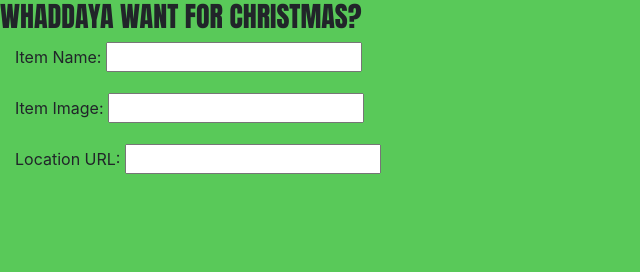
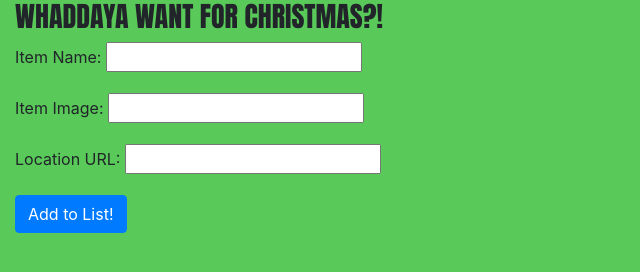
Before and after one commit to czwainz/gift-list, a website with bundled scripts: page public/index.html in a window 1280 px wide. Shown: the whole page, without its empty margins (0-640 px from the left). Built offline with nearby package versions, Linux system fonts and the light colour scheme; files whose address does not match are found by name.

Commit message:
Updated form

```diff
--- a/public/index.html
+++ b/public/index.html
@@ -15,7 +15,10 @@
 
   <div class="container-fluid">
     <div class="row">
-      <h3 style="font-family:Impact, Haettenschweiler, 'Arial Narrow Bold', sans-serif;">WHADDAYA WANT FOR CHRISTMAS?</h3>
+      <div class="col-12">
+        <h3 style="font-family:Impact, Haettenschweiler, 'Arial Narrow Bold', sans-serif;">WHADDAYA WANT FOR
+          CHRISTMAS?!</h3>
+      </div>
     </div>
     <div class="row d-block justify-content-start">
       <div class="col-12">
@@ -32,6 +35,7 @@
             <label for="location">Location URL:</label>
             <input type="text" name="location" />
           </div>
+          <button type="button" class="btn btn-primary">Add to List!</button>
         </form>
       </div>
     </div>
```
